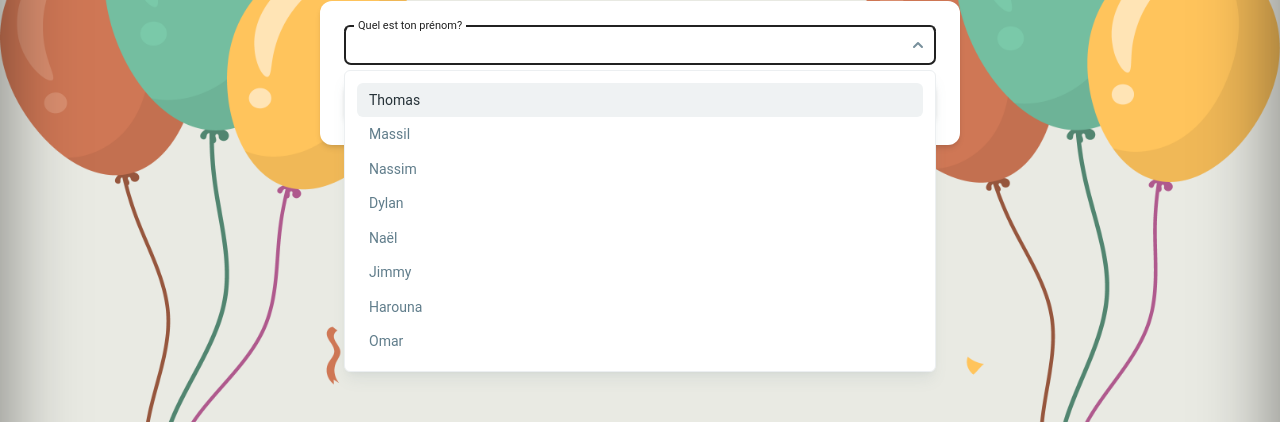
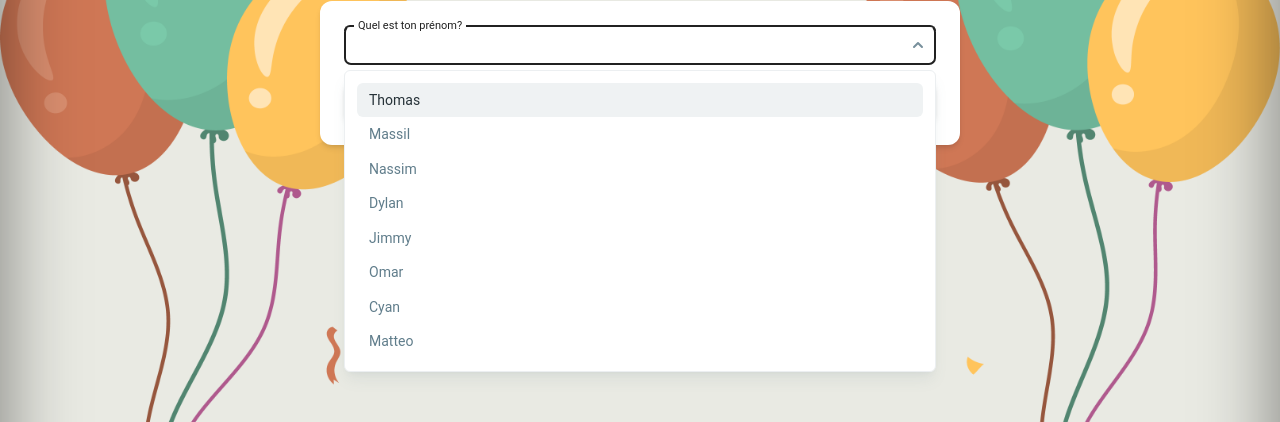
Before and after one commit to chubibobibo/rsvpInvite, a React (Vite) app: page / in a window 1280 px wide. Both pictures are taken after a click on the button 640 px from the left and 310 px from the top of the page. Shown: the part 266-688 px from the top of the page. Built offline with nearby package versions, Linux system fonts and the light colour scheme.

Commit message:
changed guest list

```diff
--- a/src/assets/wrappers/IndexWrapper.js
+++ b/src/assets/wrappers/IndexWrapper.js
@@ -57,6 +57,7 @@ export const Wrapper = styled.div`
     flex-direction: column;
     padding: 10px;
     border-radius: 10px;
+    /* margin-bottom: 5%; */
 
     .invForm {
       display: none;
@@ -240,14 +241,14 @@ export const Wrapper = styled.div`
       grid-area: "first-logo";
       width: 100%;
       /* height: 10%; */
-      transform: translate(0, -10%);
+      transform: translate(0, -20%);
       /* display: flex;
       justify-content: center; */
       grid-area: "logo1";
       .image-9 {
         border-radius: 100px;
         width: 80%;
-        height: 130%;
+        height: 120%;
       }
     }
 
@@ -258,7 +259,7 @@ export const Wrapper = styled.div`
       justify-content: center;
       align-items: center;
       /* z-index: 0; */
-      transform: translate(0, 10%);
+      transform: translate(0, -5%);
       width: 100%;
 
       .content-image {
@@ -272,7 +273,7 @@ export const Wrapper = styled.div`
       grid-area: "content";
       border: 2px solid lightgray;
       z-index: 0;
-      transform: translate(20%, -20%);
+      transform: translate(20%, -35%);
       display: flex;
       justify-content: center;
       align-items: center;
@@ -332,7 +333,7 @@ export const Wrapper = styled.div`
       .image-9 {
         border-radius: 100px;
         width: 70%;
-        height: 130%;
+        height: 120%;
       }
     }
 
@@ -410,7 +411,7 @@ export const Wrapper = styled.div`
       grid-area: "first-logo";
       width: 100%;
       /* height: 10%; */
-      transform: translate(0, 20%);
+      transform: translate(0, -5%);
       /* display: flex;
       justify-content: center; */
       grid-area: "logo1";
@@ -428,7 +429,7 @@ export const Wrapper = styled.div`
       justify-content: center;
       align-items: center;
       /* z-index: 0; */
-      transform: translate(0, 30%);
+      transform: translate(0, 10%);
       width: 100%;
 
       .content-image {
@@ -442,7 +443,7 @@ export const Wrapper = styled.div`
       grid-area: "content";
       border: 2px solid lightgray;
       z-index: 0;
-      transform: translate(20%, 10%);
+      transform: translate(20%, -30%);
       display: flex;
       justify-content: center;
       align-items: center;
--- a/src/pages/Landing.jsx
+++ b/src/pages/Landing.jsx
@@ -13,6 +13,8 @@ import { useNavigate } from "react-router-dom";
 import { toast } from "react-toastify";
 
 function Landing() {
+  /** @guestName state that contains the guest name to be used as params for specific user */
+  /** @Navigate used in the handleClick function to navigate to the index page with the value of the guestName state */
   const navigate = useNavigate();
   const [guestName, setGuestName] = useState("");
   const handleClick = () => {
@@ -22,6 +24,15 @@ function Landing() {
       );
     }
     navigate(`/${guestName}`);
+  };
+
+  const MenuProps = {
+    defaultProps: {
+      styles: {
+        maxHeight: 200, // Set max height for dropdown (adjust as needed)
+        overflowY: "scroll", // Enable vertical scrolling when content exceeds max height
+      },
+    },
   };
 
   return (
@@ -35,22 +46,46 @@ function Landing() {
       </div>
       <div className='card-container'>
         <Card className='cardElem'>
-          <CardBody className='flex flex-col gap-4 card-body'>
+          <CardBody className='flex flex-col gap-4 card-body '>
             <Select
-              size='md'
+              className='name-selection'
               label='Quel est ton prénom?'
               name='guestName'
               value={guestName}
+              // menuProps={MenuProps}
+
               onChange={(val) => setGuestName(val)}
             >
-              <Option value='Thomas'>Thomas</Option>
-              <Option value='Massil'>Massil</Option>
-              <Option value='Nassim'>Nassim</Option>
-              <Option value='Dylan'>Dylan</Option>
-              <Option value='Naël'>Naël</Option>
-              <Option value='Jimmy'>Jimmy</Option>
-              <Option value='Harouna'>Harouna</Option>
-              <Option value='Omar'>Omar</Option>
+              <Option value='Thomas' className='name-options'>
+                Thomas
+              </Option>
+              <Option value='Massil' className='name-options'>
+                Massil
+              </Option>
+              <Option value='Nassim' className='name-options'>
+                Nassim
+              </Option>
+              <Option value='Dylan' className='name-options'>
+                Dylan
+              </Option>
+              {/* <Option value='Naël' className='name-options'>
+                Naël
+              </Option> */}
+              <Option value='Jimmy' className='name-options'>
+                Jimmy
+              </Option>
+              {/* <Option value='Harouna' className='name-options'>
+                Harouna
+              </Option> */}
+              <Option value='Omar' className='name-options'>
+                Omar
+              </Option>
+              <Option value='Cyan' className='name-options'>
+                Cyan
+              </Option>
+              <Option value='Matteo' className='name-options'>
+                Matteo
+              </Option>
             </Select>
             <Button onClick={handleClick}>Envoyer</Button>
           </CardBody>
--- a/src/utils/allowedUsers.js
+++ b/src/utils/allowedUsers.js
@@ -2,9 +2,9 @@ export const allowedUsers = [
   "Thomas",
   "Massil",
   "Nassim",
-  "Naël",
   "Jimmy",
-  "Harouna",
   "Dylan",
   "Omar",
+  "Cyan",
+  "Matteo",
 ];
```
Also changed, not shown: src/assets/wrappers/LandingWrapper.js (+14 -1 lines).
